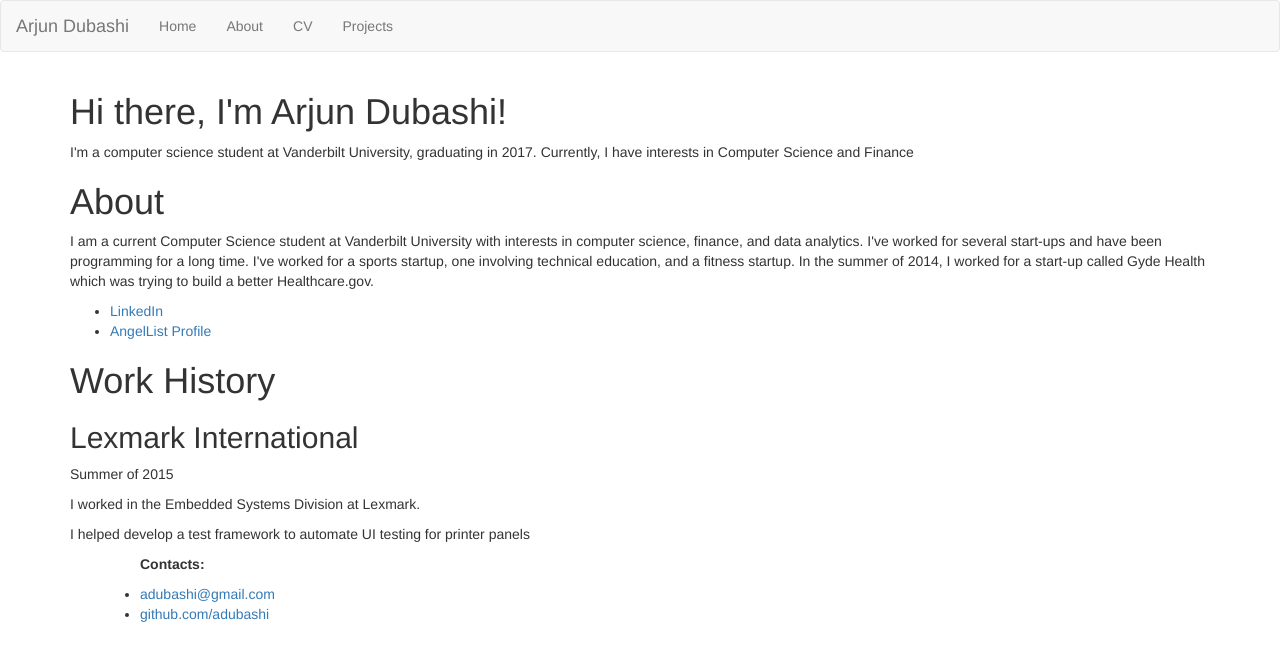
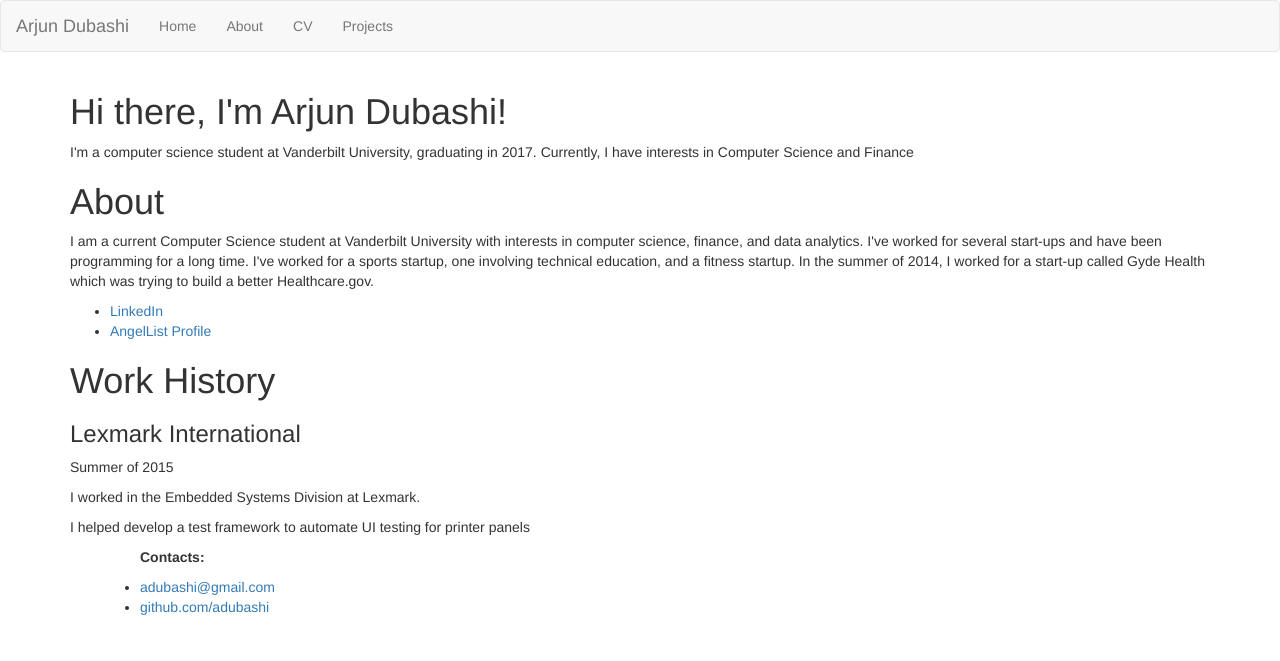
Before and after one commit to adubashi/adubashi.github.io, a Jekyll site: the page built from index.html, in a window 1280 px wide. Shown: the top 661 px of the page. Built offline with Jekyll 4.4.1, drawn with Linux system fonts in a browser that asks for light colours.

```diff
--- a/index.html
+++ b/index.html
@@ -24,7 +24,7 @@ title: Arjun Dubashi
 <div class="work">
 			<h1>Work History</h1>
 			<div id="lexmark">
-				<h2>Lexmark International</h2>
+				<h3>Lexmark International</h3>
 				<p>Summer of 2015</p>
 				<p>I worked in the Embedded Systems Division at Lexmark.</p>
 				<p>I helped develop a test framework to automate UI testing for printer panels</p>
```
